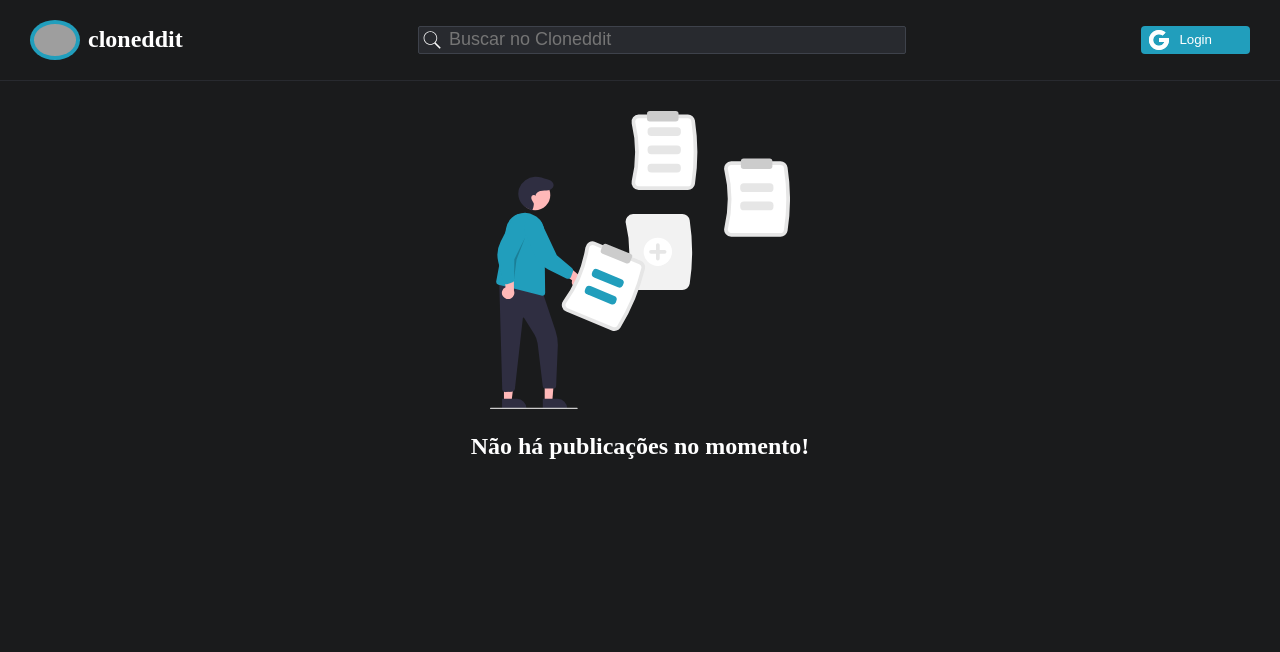
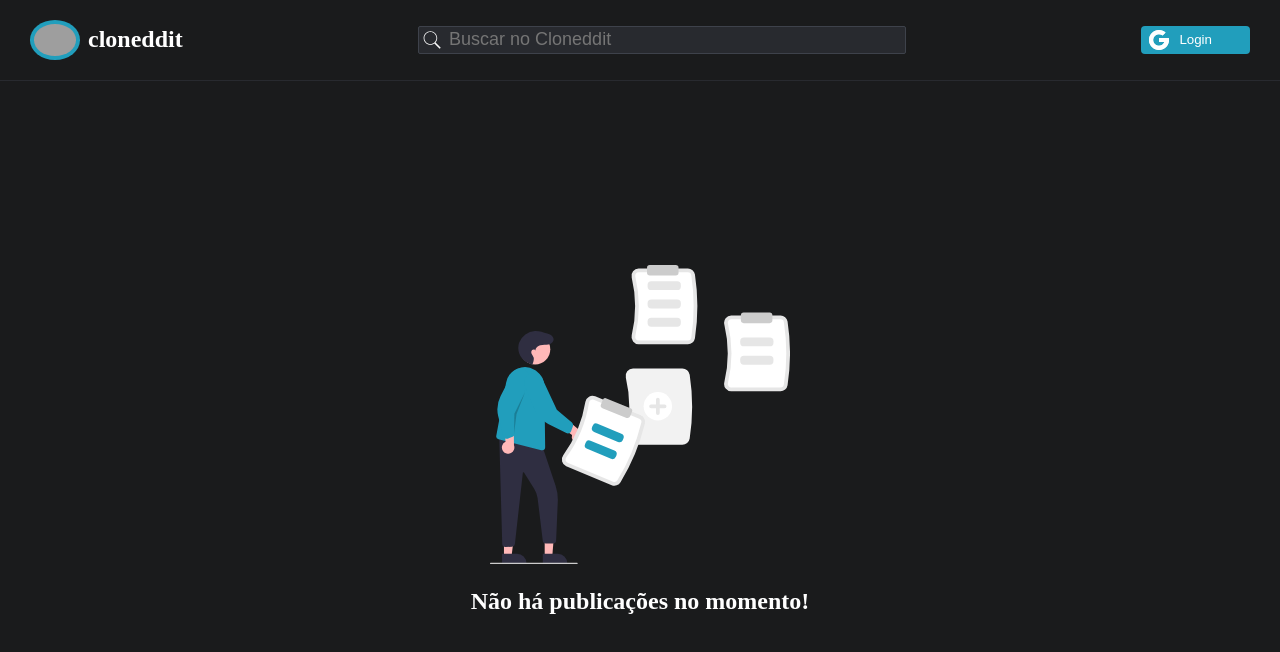
Before and after one commit to Lucas-Almeida-SD/Cloneddit, a React (Create React App) app: page / in a window 1280 px wide. Shown: the top 652 px of the page. Built offline with nearby package versions, Linux system fonts and the light colour scheme; no server answers; the database is empty; grey boxes are pictures that could not be loaded.

Commit message:
style: telas de lista de post vazia centralizadas no elemento main das pages

```diff
--- a/src/index.css
+++ b/src/index.css
@@ -9,3 +9,9 @@ body {
   color: white;
   min-height: 100vh;
 }
+
+#root {
+  min-height: 100vh;
+  display: flex;
+  flex-direction: column;
+}
--- a/src/styles/emptyPostList.css
+++ b/src/styles/emptyPostList.css
@@ -4,6 +4,7 @@
   align-items: center;
   justify-content: center;
   gap: 24px;
+  flex-grow: 1;
 }
 
 .empty-post-list img {
--- a/src/styles/home.css
+++ b/src/styles/home.css
@@ -1,5 +1,7 @@
 #home {
   padding: 30px;
+  display: flex;
+  flex-grow: 1;
 }
 
 #home .content {
--- a/src/styles/myPosts.css
+++ b/src/styles/myPosts.css
@@ -1,5 +1,7 @@
 #my-posts {
   padding: 30px;
+  display: flex;
+  flex-grow: 1;
 }
 
 #my-posts .content{
--- a/src/styles/postsList.css
+++ b/src/styles/postsList.css
@@ -8,6 +8,7 @@
   flex-direction: column;
   align-items: center;
   gap: 32px;
+  flex-grow: 1;
 }
 
 .posts-list .post {
```
